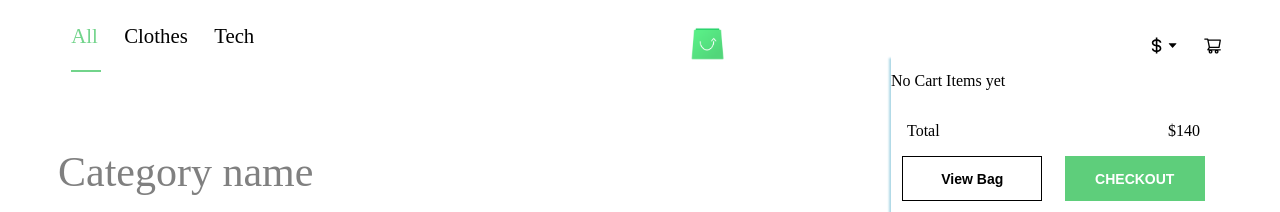
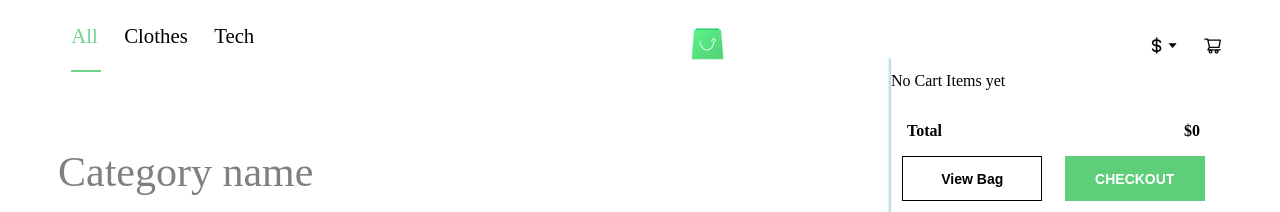
Before and after one commit to saiffalaa/swiftx, a React (Create React App) app: page / in a window 1280 px wide. Both pictures are taken after a click on the icon 1212 px from the left and 46 px from the top of the page. Shown: the top 212 px of the page. Built offline with nearby package versions, Linux system fonts and the light colour scheme.

Commit message:
Adding total functionality

```diff
--- a/src/Components/CartMenu.jsx
+++ b/src/Components/CartMenu.jsx
@@ -2,6 +2,18 @@ import React, { useState, useEffect } from "react";
 import "../Styles/cartMenu.css";
 import { Link } from "react-router-dom";
 export default function CartMenu({ closeMenu, cartItems, addCart, subtCart }) {
+  const [total, setTotal] = useState(0);
+  const calcTotal = () => {
+    let sum = 0;
+    cartItems.map((item) => {
+      sum += item.prices[0].amount * item.quantity;
+    });
+    sum = Math.round(sum * 100) / 100;
+    setTotal(sum);
+  };
+  useEffect(() => {
+    calcTotal();
+  }, [cartItems]);
   return (
     <div className="position background">
       {cartItems.length > 0 ? (
@@ -44,9 +56,9 @@ export default function CartMenu({ closeMenu, cartItems, addCart, subtCart }) {
         <p>No Cart Items yet</p>
       )}
       <footer className="foot">
-        <div className="d-flex justify-content-between ps-1  pe-1">
-          <p>Total</p>
-          <p>$140</p>
+        <div className="d-flex justify-content-between ps-1 pe-1">
+          <p className="total">Total</p>
+          <p className="total total-weight">${total}</p>
         </div>
         <div className="d-flex justify-content-around w-100">
           <Link to="/cart">
--- a/src/Styles/cartMenu.css
+++ b/src/Styles/cartMenu.css
@@ -65,3 +65,10 @@
   bottom: 0rem;
   background-color: white;
 }
+.total {
+  font-size: 16px;
+  font-weight: 600;
+}
+.total-weight {
+  font-weight: 700;
+}
```
